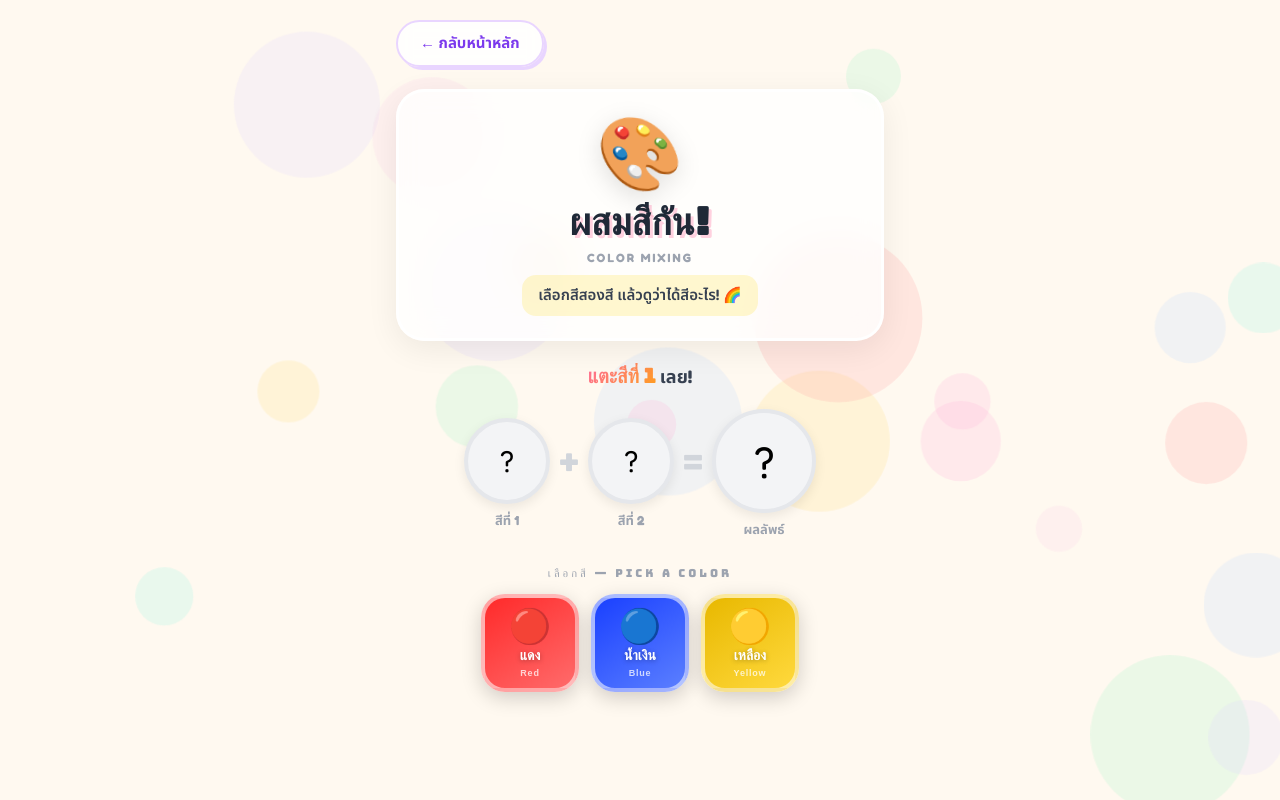
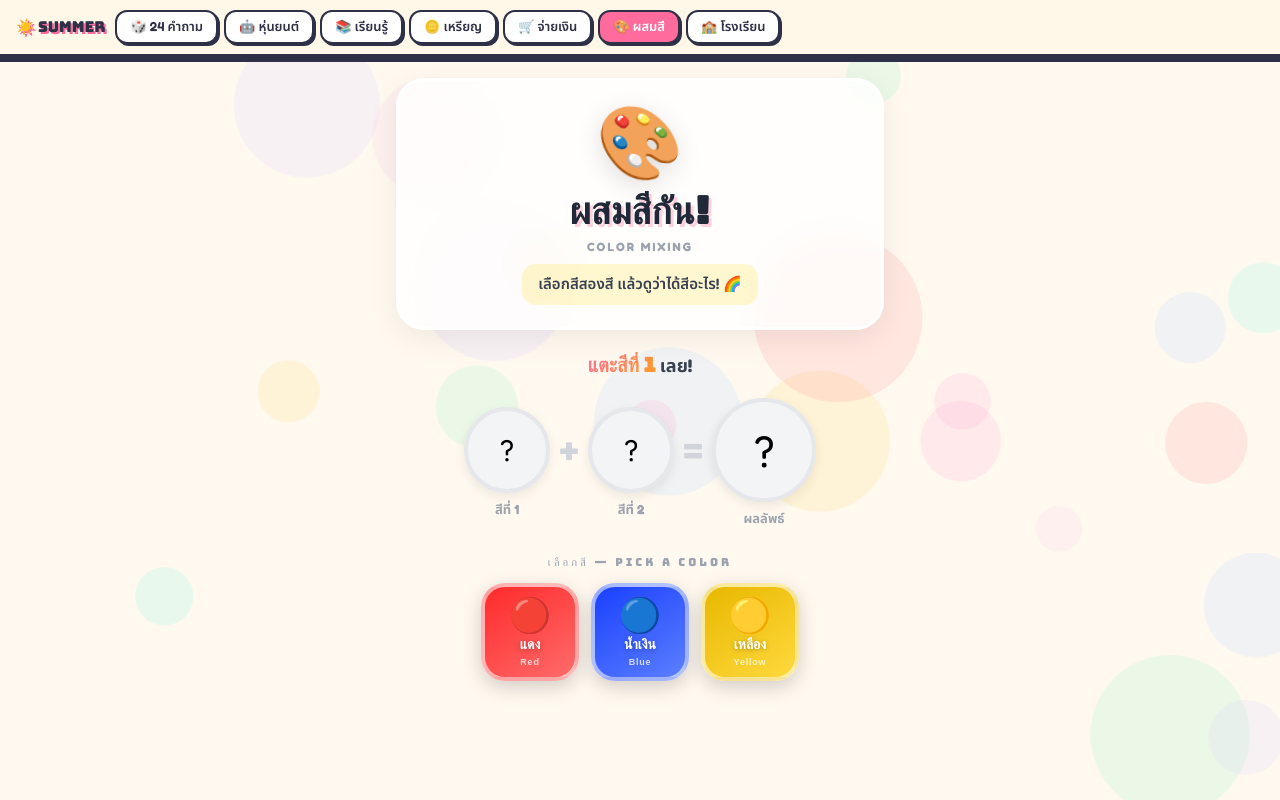
Before and after one commit to mostartheworld/summer, a plain HTML site: page color_mix.html in a window 1280 px wide. Drawn offline with Linux system fonts and the light colour scheme.

Commit message:
Sync nav menu across all pages — add color_mix to every site-nav
- Added 🎨 ผสมสี link to site-nav on all 6 sub-pages
- Added 🎨 ผสมสี to index.html bottom-nav
- Replaced color_mix.html back button with full site-nav (active state on itself)

Co-Authored-By: Claude Sonnet 4.6 <noreply@anthropic.com>

```diff
--- a/color_mix.html
+++ b/color_mix.html
@@ -8,7 +8,18 @@
 <link rel="preconnect" href="https://fonts.gstatic.com" crossorigin>
 <link href="https://fonts.googleapis.com/css2?family=Bungee&family=Fredoka:wght@400;500;600;700&family=Noto+Sans+Thai:wght@400;600;700;900&display=swap" rel="stylesheet">
 <style>
+  :root { --cream:#FFF8E8; --dark:#2D3047; --pink:#FF6B9D; --yellow:#FFD93D; }
   * { margin: 0; padding: 0; box-sizing: border-box; -webkit-tap-highlight-color: transparent; }
+
+  /* ── TOP NAV ── */
+  .site-nav { position: sticky; top: 0; z-index: 100; background: var(--cream); border-bottom: 4px solid var(--dark); box-shadow: 0 4px 0 var(--dark); padding: 10px 16px; display: flex; align-items: center; gap: 10px; flex-wrap: wrap; }
+  .nav-brand { font-family: 'Bungee', cursive; font-size: 15px; color: var(--dark); text-shadow: 2px 2px 0 var(--pink); white-space: nowrap; flex-shrink: 0; text-decoration: none; }
+  .nav-links { display: flex; gap: 6px; flex-wrap: wrap; }
+  .nav-link { text-decoration: none; font-family: 'Fredoka', 'Noto Sans Thai', sans-serif; font-size: 13px; font-weight: 600; padding: 5px 13px; border-radius: 12px; border: 2.5px solid var(--dark); color: var(--dark); background: white; transition: all .12s; display: inline-flex; align-items: center; gap: 4px; white-space: nowrap; box-shadow: 2px 2px 0 var(--dark); }
+  .nav-link:hover { background: var(--yellow); transform: translate(-1px,-1px); box-shadow: 3px 3px 0 var(--dark); }
+  .nav-link:active { transform: translate(1px,1px); box-shadow: 1px 1px 0 var(--dark); }
+  .nav-link.active { background: var(--pink); color: white; }
+  @media (max-width: 420px) { .nav-brand { font-size: 13px; } .nav-link { font-size: 11px; padding: 4px 10px; } }
 
   body {
     min-height: 100vh;
@@ -301,11 +312,22 @@
 </head>
 <body>
 
+<nav class="site-nav">
+  <a class="nav-brand" href="index.html">☀️ SUMMER</a>
+  <div class="nav-links">
+    <a class="nav-link" href="24_question.html">🎲 24 คำถาม</a>
+    <a class="nav-link" href="robot_game.html">🤖 หุ่นยนต์</a>
+    <a class="nav-link" href="knowledge.html">📚 เรียนรู้</a>
+    <a class="nav-link" href="thai_money.html">🪙 เหรียญ</a>
+    <a class="nav-link" href="pay_money.html">🛒 จ่ายเงิน</a>
+    <a class="nav-link active" href="color_mix.html">🎨 ผสมสี</a>
+    <a class="nav-link" href="school_dashboard.html">🏫 โรงเรียน</a>
+  </div>
+</nav>
+
 <div class="blobs" id="blobs"></div>
 
 <div class="page">
-
-  <a href="index.html" class="back-btn">← กลับหน้าหลัก</a>
 
   <!-- Hero -->
   <div class="hero">
```
Also changed, not shown: 24_question.html (+1 -0 lines), index.html (+4 -0 lines), knowledge.html (+1 -0 lines), pay_money.html (+1 -0 lines), robot_game.html (+1 -0 lines), thai_money.html (+1 -0 lines).
